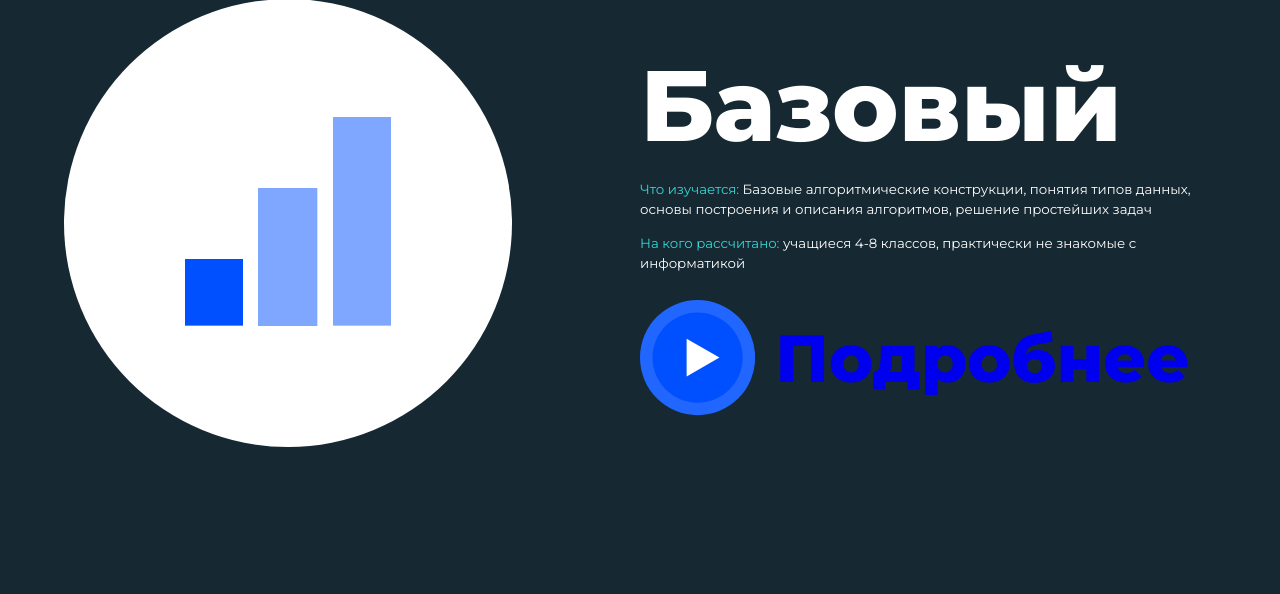
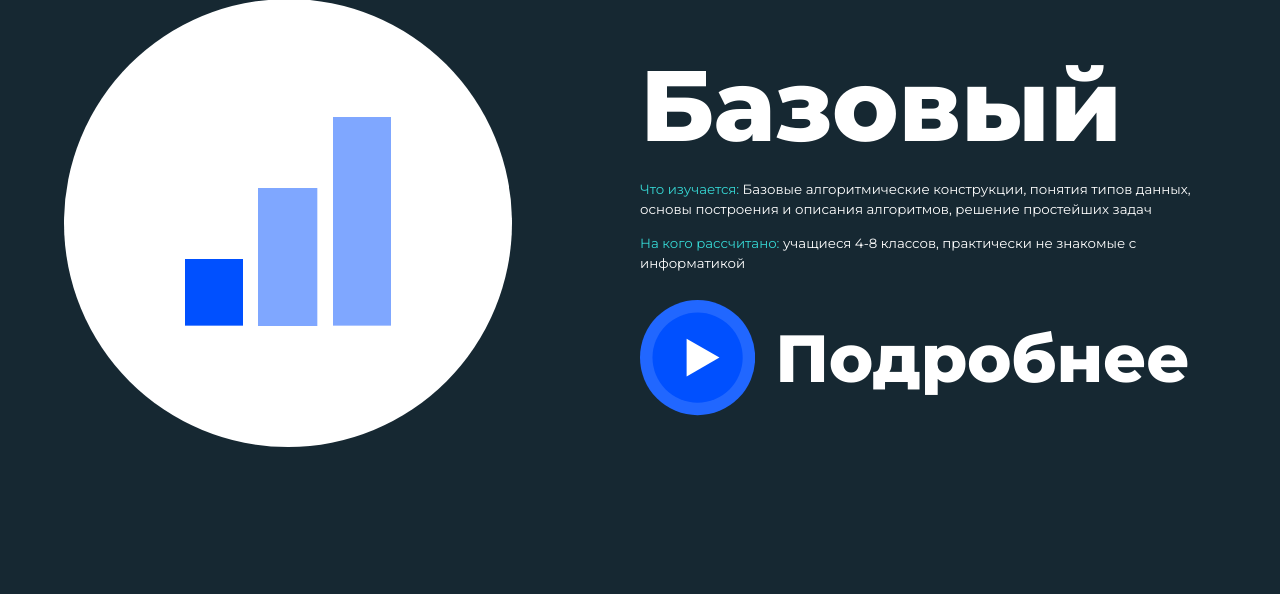
Before and after one commit to GeraltLUL/Code-school-frontend, a Flask app: page / in a window 1280 px wide. Shown: the part 2577-3171 px from the top of the page. Run offline with Flask 2, Linux system fonts and the light colour scheme; some libraries are stand-ins or nearby versions.

Commit message:
UPD: Fix

```diff
--- a/static/stylesheets/main.css
+++ b/static/stylesheets/main.css
@@ -744,6 +744,11 @@ a {
 	-ms-user-select: none;
 
 	user-select: none;
+}
+
+.more__btn:hover .more{
+	color: var(--color-header);
+	transition: 0.5s;
 }
 
 .more__btn:hover {
@@ -2861,3 +2866,7 @@ li>*:hover {
 #prod__h1{
 	font-size: 10rem;
 }
+
+.more{
+	color: white;
+}
--- a/templates/main.html
+++ b/templates/main.html
@@ -311,7 +311,7 @@
 					<circle cx="64.5" cy="64.5" r="50.5" fill="#0050FF" />
 					<path d="M89 64.5L52.25 85.7176L52.25 43.2824L89 64.5Z" fill="white" />
 				</svg>
-				<a href="/programs">Подробнее</a>
+				<a class="more" href="/programs">Подробнее</a>
 			</div>
 		</div>
 		<div class="about-basic-level__basic-description medium">
@@ -328,7 +328,7 @@
 					<circle cx="64.5" cy="64.5" r="50.5" fill="#0050FF" />
 					<path d="M89 64.5L52.25 85.7176L52.25 43.2824L89 64.5Z" fill="white" />
 				</svg>
-				<a href="/programs">Подробнее</a>
+				<a class="more" href="/programs">Подробнее</a>
 			</div>
 		</div>
 		<div class="about-basic-level__basic-description hard">
@@ -345,7 +345,7 @@
 					<circle cx="64.5" cy="64.5" r="50.5" fill="#0050FF" />
 					<path d="M89 64.5L52.25 85.7176L52.25 43.2824L89 64.5Z" fill="white" />
 				</svg>
-				<a href="/programs">Подробнее</a>
+				<a class="more" href="/programs">Подробнее</a>
 			</div>
 		</div>
 	</section>
```
